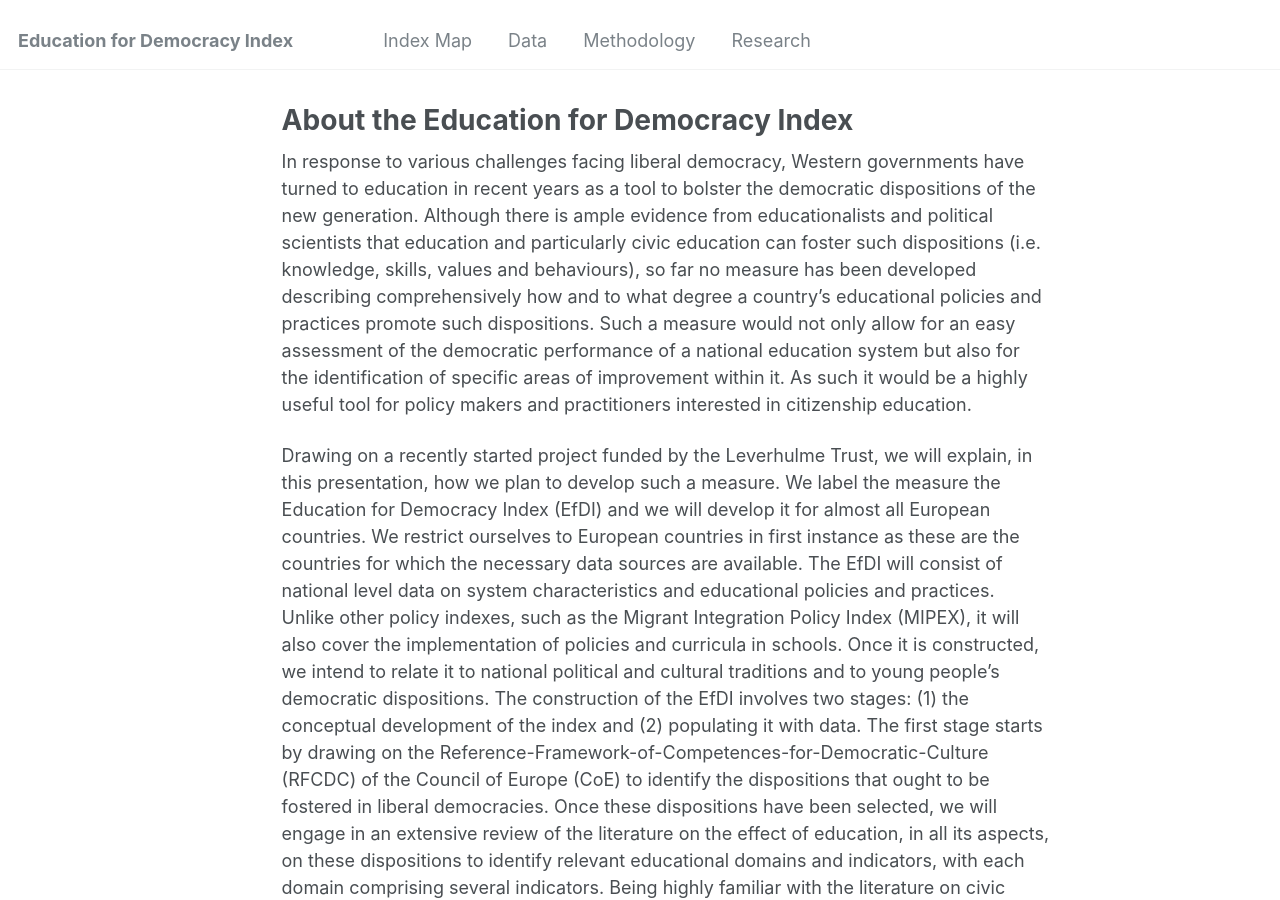
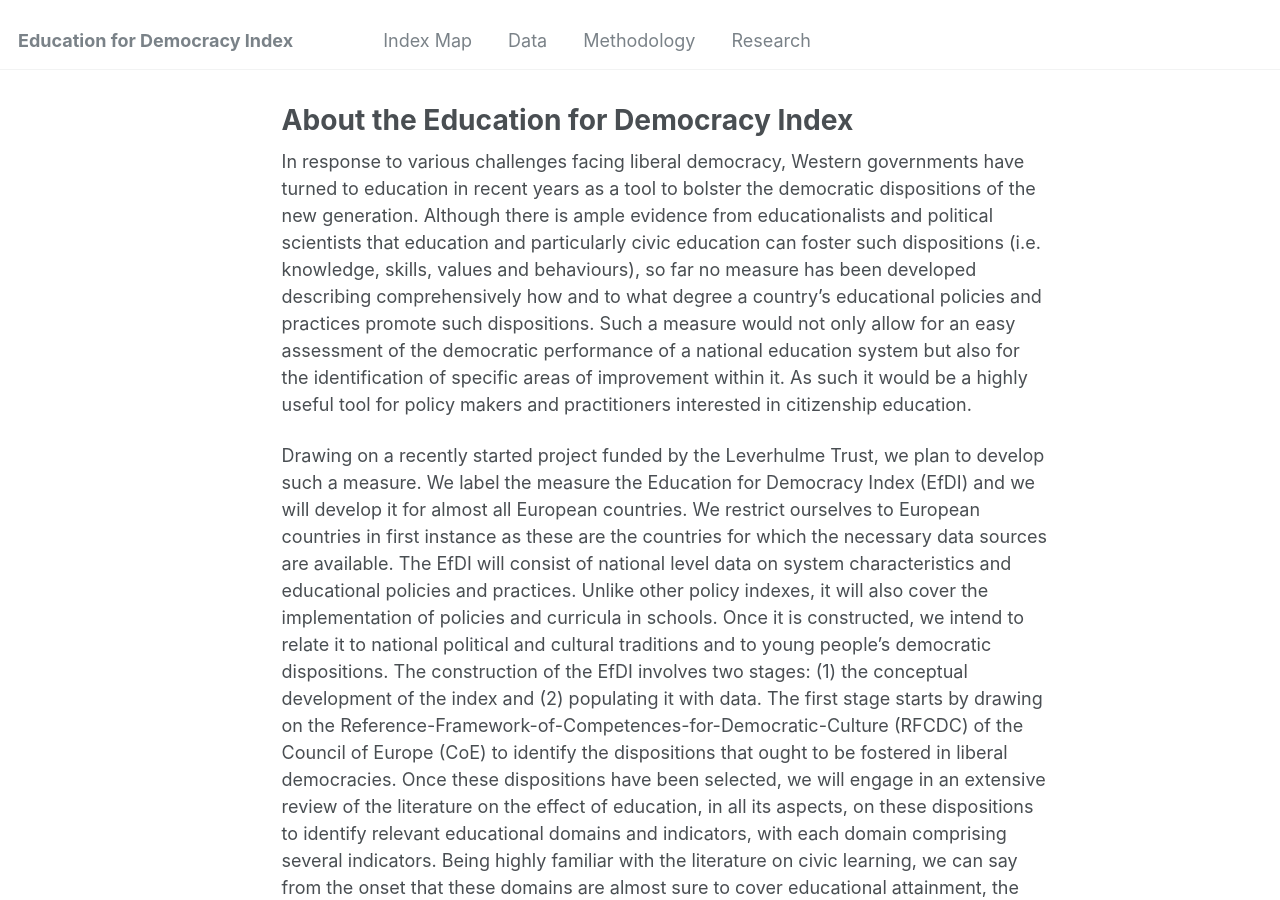
Before and after one commit to educationfordemocracyindex/educationfordemocracyindex.github.io, a Jekyll site: the page built from _pages/about.md, in a window 1280 px wide and 900 px high. Built offline with Jekyll 4.4.1, drawn with Linux system fonts in a browser that asks for light colours; some of the changed text lies outside the part shown.

Commit message:
Update about.md

```diff
--- a/_pages/about.md
+++ b/_pages/about.md
@@ -19,15 +19,11 @@ education system but also for the identification of specific areas of improvemen
 within it. As such it would be a highly useful tool for policy makers and practitioners
 interested in citizenship education.
 
-Drawing on a recently started project funded by the Leverhulme Trust, we will
-explain, in this presentation, how we plan to develop such a measure. We label the
-measure the Education for Democracy Index (EfDI) and we will develop it for
+Drawing on a recently started project funded by the Leverhulme Trust, we plan to develop such a measure. We label the measure the Education for Democracy Index (EfDI) and we will develop it for
 almost all European countries. We restrict ourselves to European countries in first
 instance as these are the countries for which the necessary data sources are
 available. The EfDI will consist of national level data on system characteristics and
-educational policies and practices. Unlike other policy indexes, such as the Migrant
-Integration Policy Index (MIPEX), it will also cover the implementation of policies and
-curricula in schools. Once it is constructed, we intend to relate it to national political
+educational policies and practices. Unlike other policy indexes, it will also cover the implementation of policies and curricula in schools. Once it is constructed, we intend to relate it to national political
 and cultural traditions and to young people’s democratic dispositions.
 The construction of the EfDI involves two stages: (1) the conceptual development of
 the index and (2) populating it with data. The first stage starts by drawing on the
```
